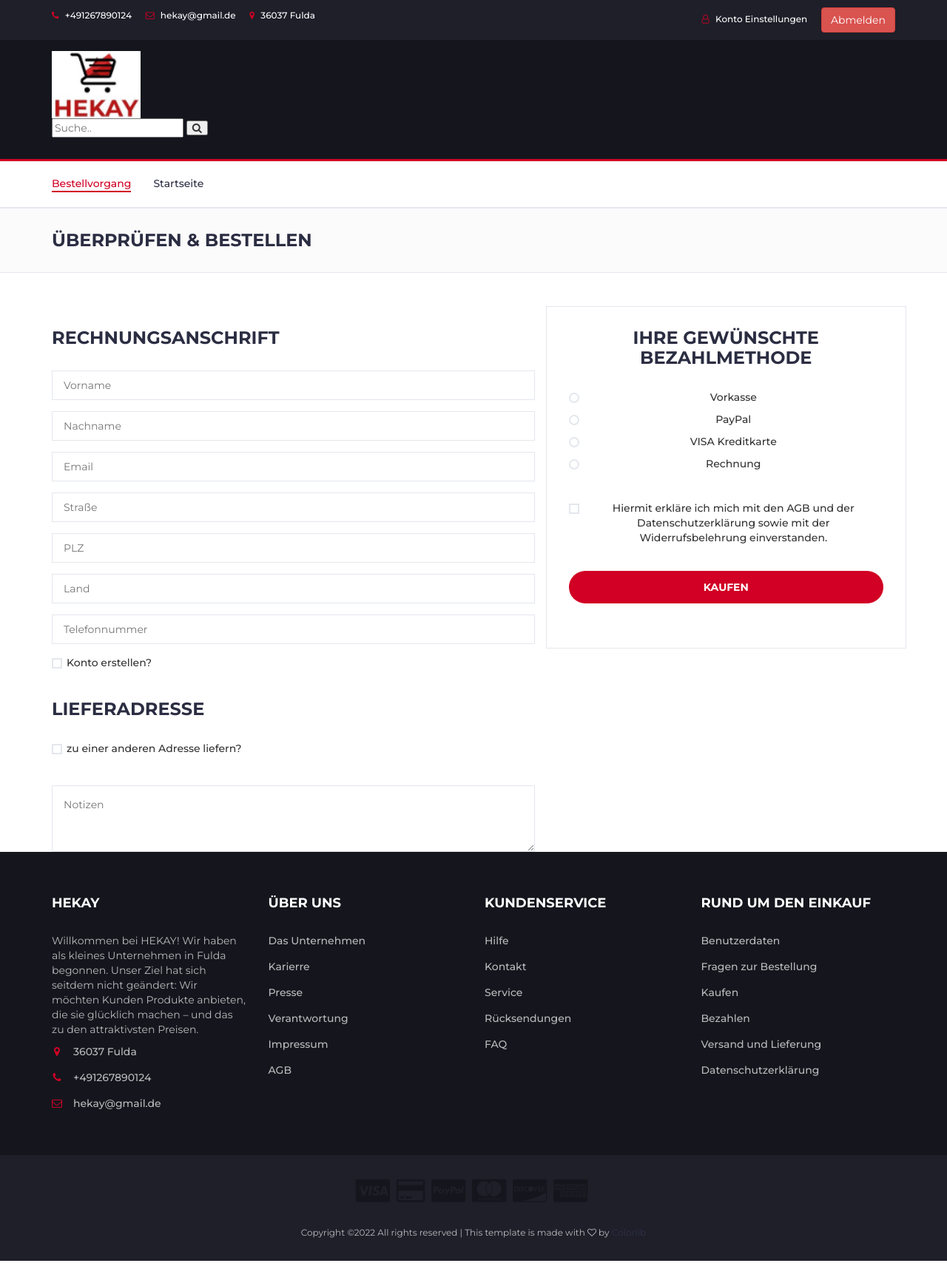
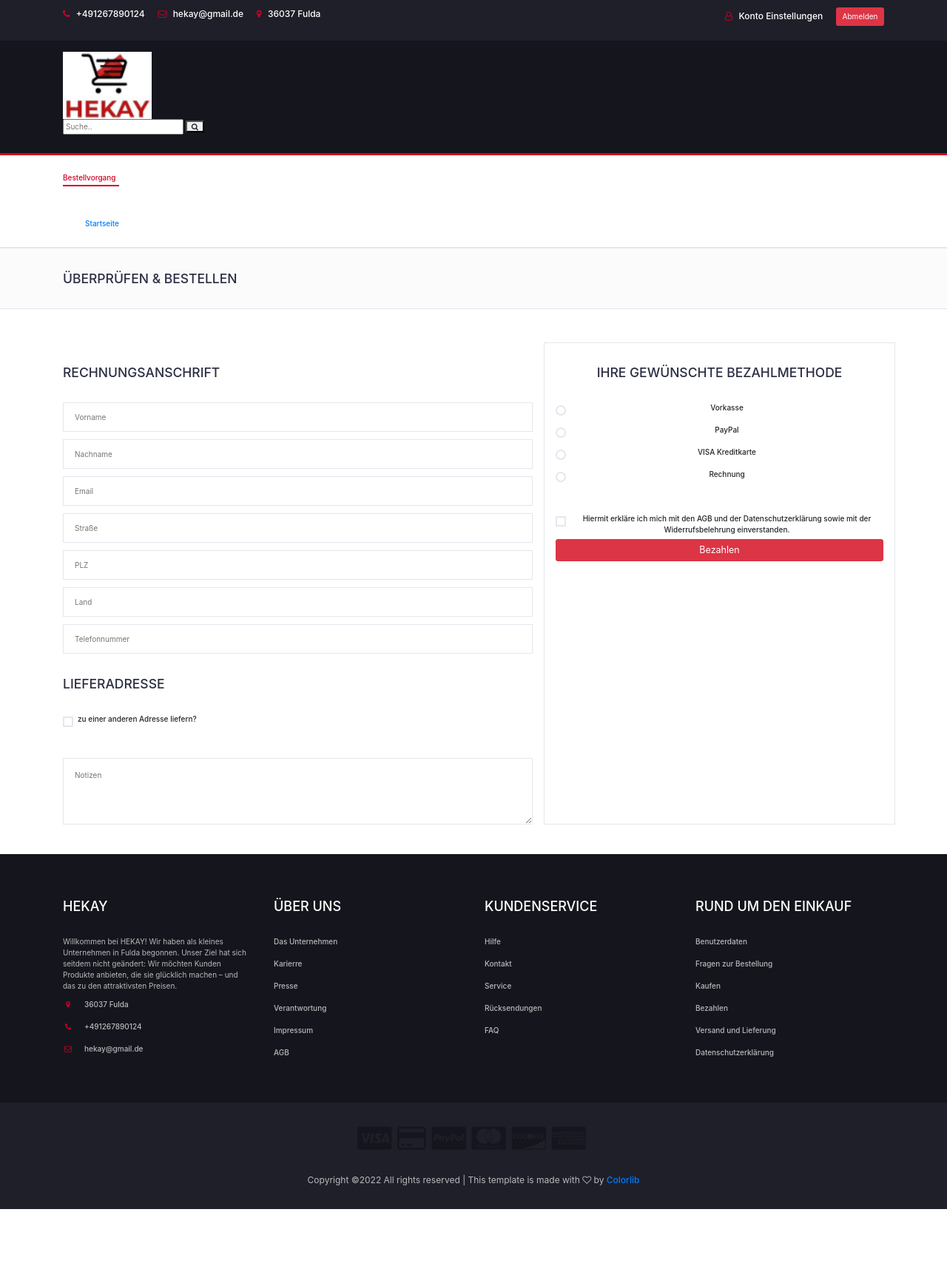
Before and after one commit to Ewaldo1/WI-Projekt-2021, a PHP site: page /checkout.php in a window 1280 px wide. Shown: the whole page at 74% size. After the commit the page ends 1635 px from the top, so only its background shows below. Run offline with PHP 8.4, Linux system fonts and the light colour scheme; the visitor is signed in with stand-in values (Sample User, id 1); tables that the repository leaves empty or names only in its code hold one stand-in row (values such as "Sample post").

Commit message:
Form Require hinzugefügt und Passwort gehasht

```diff
--- a/Template/Datenbank/dbOperationen.php
+++ b/Template/Datenbank/dbOperationen.php
@@ -42,7 +42,6 @@ class dbOperationen
     function productToCart($Nutzer_ID, $produkt_ID, $con){
         $insertSql = "INSERT INTO warenkorb (Produkt_ID, Nutzer_ID, Menge)
                     VALUES ('$produkt_ID', '$Nutzer_ID', '1') ON DUPLICATE KEY UPDATE Menge = Menge + 1"; // füge Produkt dem Warenkorb hinzu, falls Produkt schon vorhanden -> erhöhe die Menge
-
 
         $result = mysqli_query($con, $insertSql);
         return $result;
@@ -109,7 +108,6 @@ class dbOperationen
         }
     }
 
-
     function addProduct($con, $produktname, $slug, $kurzbeschreibung, $beschreibung, $kategorie, $preis, $bild){
         $insert = "INSERT INTO produkte(Titel, Kurzbeschreibung, Beschreibung, Kategorie, Preis, Slug, Bild) VALUES ('".$produktname."', '".$kurzbeschreibung."', '".$beschreibung."', '".$kategorie."', '".$preis."', '".$slug."', '".$bild."')";
         $result = mysqli_query($con, $insert);
--- a/Template/checkout.php
+++ b/Template/checkout.php
@@ -10,13 +10,17 @@ $nutzerId = $dbOperation->getUserID($con, $nutzername);
 
 $warenkorbInhalte = $dbOperation->getCartItemsForUserId($nutzerId, $con);
 
-//if(empty(var_dump(count($warenkorbInhalte))))
 if (empty($warenkorbInhalte)){
 
     header("Location: warenkorb.php");
 }
 
 ?>
+<link rel="stylesheet" href="https://cdn.jsdelivr.net/npm/bootstrap@4.6.1/dist/css/bootstrap.min.css">
+<script src="https://cdn.jsdelivr.net/npm/jquery@3.5.1/dist/jquery.slim.min.js"></script>
+<script src="https://cdn.jsdelivr.net/npm/popper.js@1.16.1/dist/umd/popper.min.js"></script>
+<script src="https://cdn.jsdelivr.net/npm/bootstrap@4.6.1/dist/js/bootstrap.bundle.min.js"></script>
+
 <nav id="navigation">
     <!-- container -->
     <div class="container">
@@ -58,7 +62,7 @@ if (empty($warenkorbInhalte)){
 <div class="section">
     <!-- container -->
     <div class="container">
-        <!-- row -->
+        <form action = "checkout.php" method = "post" class="needs-validation" novalidate>
         <div class="row">
             <div class="col-md-7">
                 <!-- Billing Details -->
@@ -67,43 +71,31 @@ if (empty($warenkorbInhalte)){
                         <h3 class="title">Rechnungsanschrift</h3>
                     </div>
                     <div class="form-group">
-                        <input class="input" type="text" name="first-name" placeholder="Vorname">
+                        <input class="input" type="text" name="first-name" placeholder="Vorname" required>
                     </div>
                     <div class="form-group">
-                        <input class="input" type="text" name="last-name" placeholder="Nachname">
+                        <input class="input" type="text" name="last-name" placeholder="Nachname" required>
                     </div>
                     <div class="form-group">
-                        <input class="input" type="email" name="email" placeholder="Email">
+                        <input class="input" type="email" name="email" placeholder="Email" required>
                     </div>
                     <div class="form-group">
-                        <input class="input" type="text" name="address" placeholder="Straße">
+                        <input class="input" type="text" name="address" placeholder="Straße" required>
                     </div>
                     <div class="form-group">
-                        <input class="input" type="text" name="city" placeholder="PLZ">
+                        <input class="input" type="text" name="city" placeholder="PLZ" required>
                     </div>
                     <div class="form-group">
-                        <input class="input" type="text" name="country" placeholder="Land">
+                        <input class="input" type="text" name="country" placeholder="Land" required>
                     </div>
                     <div class="form-group">
-                        <input class="input" type="tel" name="tel" placeholder="Telefonnummer">
-                    </div>
-                    <div class="form-group">
-                        <div class="input-checkbox">
-                            <input type="checkbox" id="create-account">
-                            <label for="create-account">
-                                <span></span>
-                                Konto erstellen?
-                            </label>
-                            <div class="caption">
-                                <p>Erstellen Sie ein sicheres Passwort für Ihr neues Konto.</p>
-                                <input class="input" type="password" name="password" placeholder="Passwort eingeben">
-                            </div>
-                        </div>
+                        <input class="input" type="tel" name="tel" placeholder="Telefonnummer" required>
                     </div>
                 </div>
                 <!-- /Billing Details -->
                 <!-- Shiping Details -->
                 <div class="shiping-details">
+                    <form action = "checkout.php" method = "post" class="needs-validation" novalidate>
                     <div class="section-title">
                         <h3 class="title">Lieferadresse</h3>
                     </div>
@@ -115,30 +107,31 @@ if (empty($warenkorbInhalte)){
                         </label>
                         <div class="caption">
                             <div class="form-group">
-                                <input class="input" type="text" name="first-name" placeholder="Vorname">
+                                <input class="input" type="text" name="first-name" placeholder="Vorname" required>
                             </div>
                             <div class="form-group">
-                                <input class="input" type="text" name="last-name" placeholder="Nachname">
+                                <input class="input" type="text" name="last-name" placeholder="Nachname" required>
                             </div>
                             <div class="form-group">
-                                <input class="input" type="email" name="email" placeholder="Email">
+                                <input class="input" type="email" name="email" placeholder="Email" required>
                             </div>
                             <div class="form-group">
-                                <input class="input" type="text" name="address" placeholder="Straße">
+                                <input class="input" type="text" name="address" placeholder="Straße" required>
                             </div>
                             <div class="form-group">
-                                <input class="input" type="text" name="city" placeholder="PLZ">
+                                <input class="input" type="text" name="city" placeholder="PLZ" required>
                             </div>
                             <div class="form-group">
-                                <input class="input" type="text" name="country" placeholder="Land">
+                                <input class="input" type="text" name="country" placeholder="Land" required>
                             </div>
                             <div class="form-group">
-                                <input class="input" type="tel" name="tel" placeholder="Telefonnummer">
+                                <input class="input" type="tel" name="tel" placeholder="Telefonnummer" required>
                             </div>
                         </div>
                     </div>
                 </div>
                 <!-- /Shiping Details -->
+
                 <!-- Order notes -->
                 <div class="order-notes">
                     <textarea class="input" placeholder="Notizen"></textarea>
@@ -147,6 +140,7 @@ if (empty($warenkorbInhalte)){
             </div>
             <!-- Order Details -->
             <div class="col-md-5 order-details">
+                <form action = "checkout.php" method = "post" class="needs-validation" novalidate>
                 <div class="section-title text-center">
                     <h3 class="title">Ihre gewünschte Bezahlmethode</h3>
 
@@ -182,7 +176,7 @@ if (empty($warenkorbInhalte)){
                             </div>
                         </div>
                         <div class="input-radio">
-                        <input type="radio" name="payment" id="payment-4">
+                            <input type="radio" name="payment" id="payment-4" required>
                             <label for="payment-4">
                                 <span></span>
                                 Rechnung
@@ -193,13 +187,15 @@ if (empty($warenkorbInhalte)){
                         </div>
                     </div>
                     <div class="input-checkbox">
-                    <input type="checkbox" id="terms">
+                        <input type="checkbox" id="terms" required>
                         <label for="terms">
                             <span></span>
                             Hiermit erkläre ich mich mit den AGB und der Datenschutzerklärung sowie mit der Widerrufsbelehrung einverstanden.</a>
                         </label>
                     </div>
-                <a href="bezahlt.php" class="primary-btn order-submit">Kaufen</a>
+                    <!--<a href="bezahlt.php" class="primary-btn order-submit">Kaufen</a>-->
+                    <button class="btn btn-danger btn-lg btn-block"  name ="bezahlen">Bezahlen</button>
+                </div>
             </div>
             <!-- /Order Details -->
         </div>
@@ -208,6 +204,43 @@ if (empty($warenkorbInhalte)){
     <!-- /container -->
 </div>
 <!-- /SECTION -->
+
+<?php
+    if(isset($_POST['bezahlen'])){
+    $vorname = $_POST["first-name"];
+    $nachname = $_POST["last-name"];
+    $email = $_POST["email"];
+    $adresse = $_POST["address"];
+    $plz = $_POST["city"];
+    $land = $_POST["country"];
+    $telnummer = $_POST["tel"];
+    header("Location: bezahlt.php");
+}
+?>
+
+<!--Quelle: https://www.w3schools.com/bootstrap4/bootstrap_forms.asp-->
+<script>
+    //es wird geprüft, ob es unausgefüllte Felder gibt, wenn ja wird die Meldung für invalid-feedback ausgegeben
+    (function() {
+        'use strict';
+        window.addEventListener('load', function() {
+            // Get the forms we want to add validation styles to
+            var forms = document.getElementsByClassName('needs-validation');
+            // Loop over them and prevent submission
+            var validation = Array.prototype.filter.call(forms, function(form) {
+                form.addEventListener('submit', function(event) {
+                    if (form.checkValidity() === false) {
+                        event.preventDefault();
+                        event.stopPropagation();
+                    }
+                    form.classList.add('was-validated');
+                }, false);
+            });
+        }, false);
+    })();
+</script>
+
+
 <?php include "FooterHEKAY.php"; ?>
 </body>
 </html>
--- a/Template/vorlageIndex.php
+++ b/Template/vorlageIndex.php
@@ -41,10 +41,9 @@
     session_start();
 
     if (empty($_SESSION["username"])) {
-        include "headerStartSeite.php";
-
+    include "headerStartSeite.php";
     } else{
-        include "HeaderHEKAY.php";
+    include "HeaderHEKAY.php";
     }
 
     if(isset($_SESSION["username"])){
```
Also changed, not shown: Template/index.php (+8 -5 lines), Template/login.php (+32 -15 lines), Template/produktHinzu.php (+4 -35 lines), Template/regist.php (+31 -5 lines), Template/registBackEnd.php (+4 -3 lines). Lines whose indentation alone changed are shown as unchanged.
